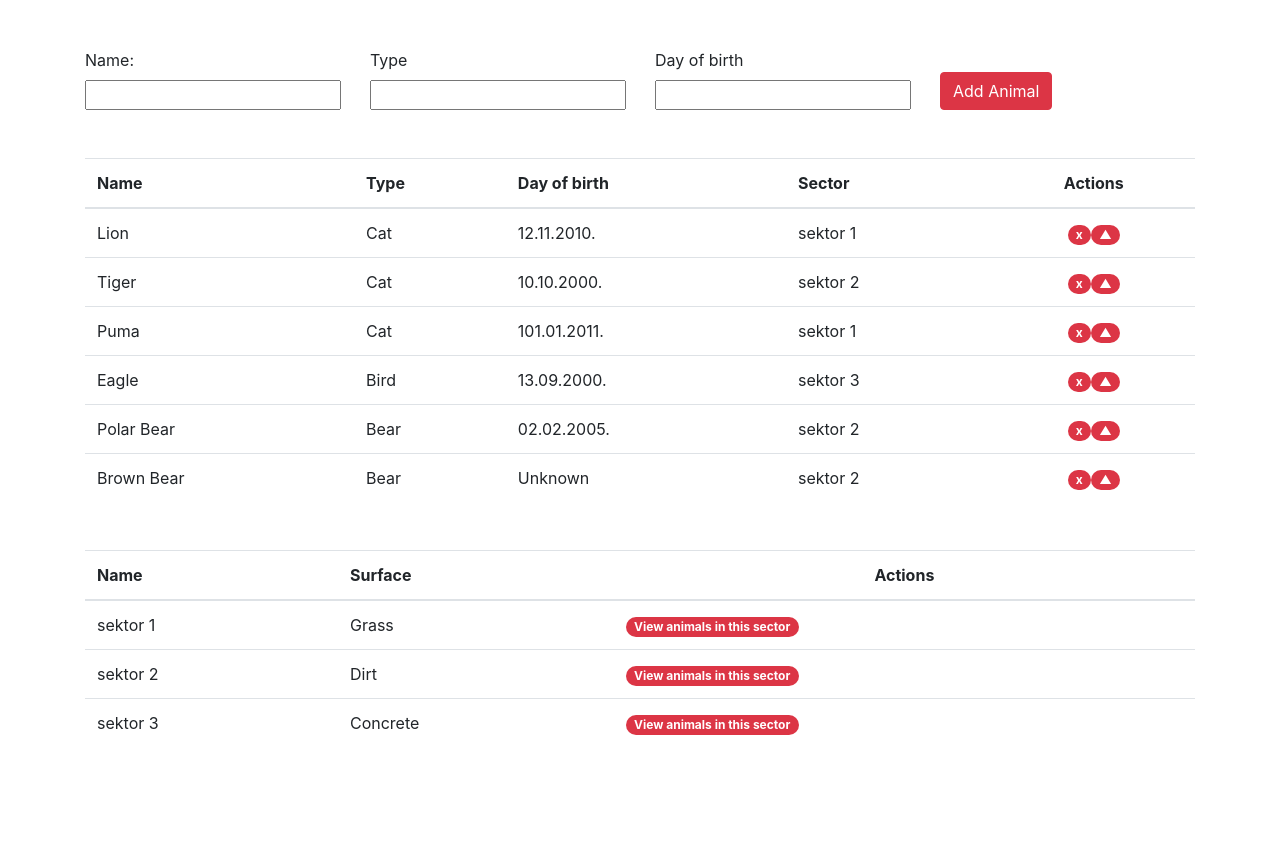
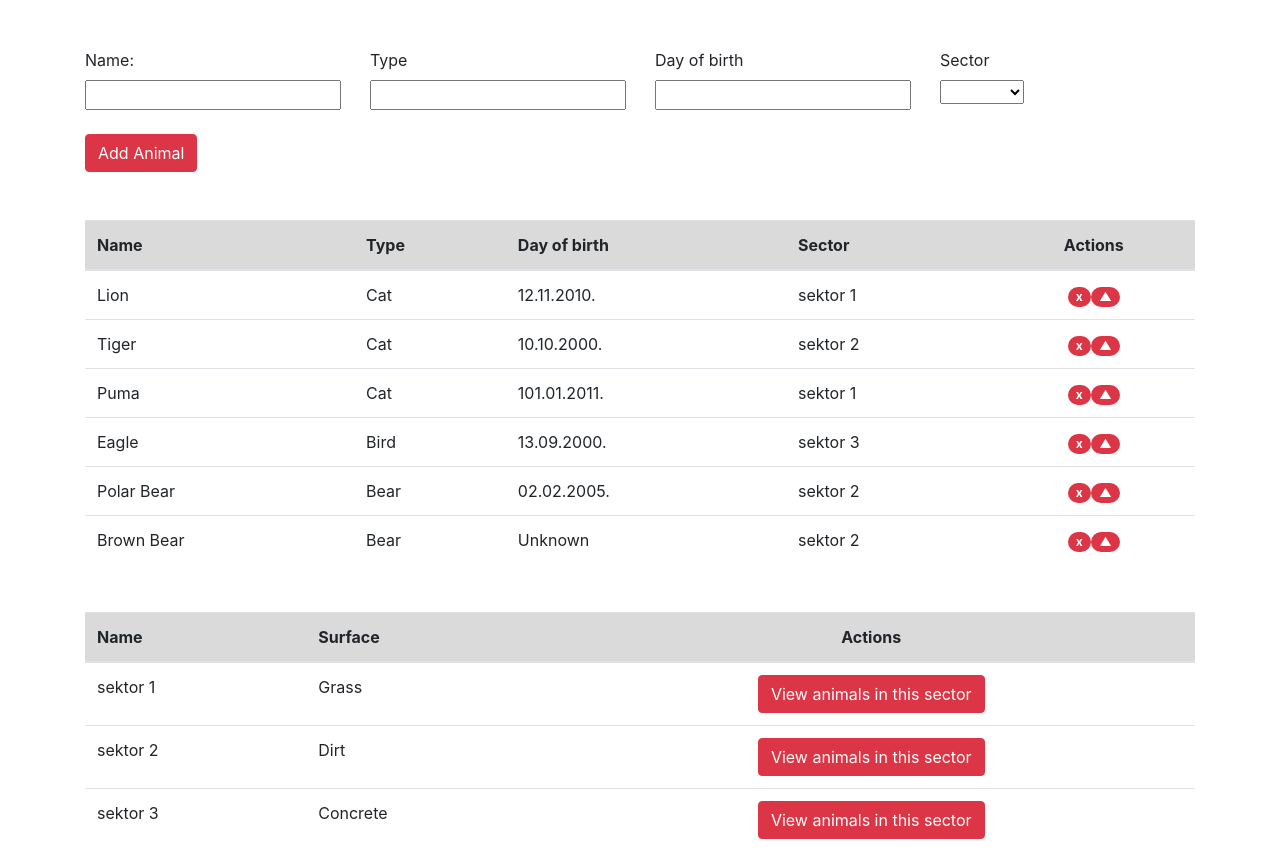
Before and after one commit to npantos/zoo, an Angular app: page / in a window 1280 px wide. Before the commit the page ends 800 px from the top, so only its background shows below. Built offline with nearby package versions, Linux system fonts and the light colour scheme.

Commit message:
Zadatak 8a

```diff
--- a/src/app/animal-list/animal-list.component.html
+++ b/src/app/animal-list/animal-list.component.html
@@ -1,30 +1,36 @@
 <div class="container mt-5">
-
     <form class="row">
         <div class="col-3">
-      <label for="name">Name:</label><br />
-      <input type="text" name="name" [(ngModel)]="name">
+            <label for="name">Name:</label><br/>
+            <input type="text" id="name" name="name" [(ngModel)]="name">
         </div>
 
         <div class="col-3">
-      <label for="type">Type</label><br />
-      <input type="text" name="type" [(ngModel)]="type">
+            <label for="type">Type</label><br/>
+            <input type="text" id="type" name="type" [(ngModel)]="type">
         </div>
 
         <div class="col-3">
-      <label for="day_of_birth">Day of birth</label><br />
-      <input type="text" name="day_of_birth" [(ngModel)]="day_of_birth"><br />
+            <label for="day_of_birth">Day of birth</label><br/>
+            <input type="text" id="day_of_birth" name="day_of_birth" [(ngModel)]="day_of_birth"><br/>
         </div>
 
         <div class="col-3">
-      <br />
+            <label for="sector">Sector</label><br/>
+            <select name="sector" id="sector" [(ngModel)]="sector">
+                <option *ngFor="let sector of sectors;let i = index" value="{{i}}">{{ sector['name'] }}</option>
+            </select>
+        </div>
+
+        <div class="col-3">
+            <br/>
             <button class="btn btn-danger" (click)="addAnimal()">Add Animal</button>
         </div>
     </form>
 
     <table class="table table-hover mt-5">
         <thead>
-    <tr>
+        <tr class="table-active">
             <th scope="col">Name</th>
             <th scope="col">Type</th>
             <th scope="col">Day of birth</th>
@@ -34,37 +40,39 @@
         </thead>
         <tbody>
         <tr *ngFor="let animal of animals">
-      <td>{{ animal.name }}</td>
-      <td>{{ animal.type }}</td>
-      <td>{{ animal.day_of_birth ? animal.day_of_birth : 'Unknown' }}</td>
-      <td>{{ animal.sector.name ? animal.sector.name : 'Unknown' }}</td>
+            <td>{{ animal['name'] }}</td>
+            <td>{{ animal['type'] }}</td>
+            <td>{{ animal['day_of_birth'] ? animal['day_of_birth'] : 'Unknown' }}</td>
+            <td>{{ animal['sector'] ? animal['sector']['name'] : 'Unknown' }}</td>
             <td class="text-center">
-        <button (click)="removeAnimal(animal)" style="cursor:pointer" class="badge badge-danger badge-pill btn">x</button>
-        <button (click)="moveOnTop(animal)" style="cursor:pointer" class="badge badge-danger badge-pill btn">▲</button>
+                <button (click)="removeAnimal(animal)" style="cursor:pointer" class="badge badge-danger badge-pill btn">
+                    x
+                </button>
+                <button (click)="moveOnTop(animal)" style="cursor:pointer" class="badge badge-danger badge-pill btn">▲
+                </button>
             </td>
         </tr>
         </tbody>
     </table>
 
-
     <table class="table table-hover mt-5">
         <thead>
-        <tr>
+        <tr class="table-active">
             <th scope="col">Name</th>
             <th scope="col">Surface</th>
             <th class="text-center" scope="col">Actions</th>
-
         </tr>
         </thead>
         <tbody>
         <tr *ngFor="let sector of sectors">
-            <td>{{ sector.name }}</td>
-            <td>{{ sector.surface }}</td>
-            <td><button (click)="sectorPopUp(sector)" style="cursor:pointer" class="badge badge-danger badge-pill btn">View animals in this sector</button></td>
+            <td>{{ sector['name'] }}</td>
+            <td>{{ sector['surface'] }}</td>
+            <td class="text-center">
+                <button (click)="sectorPopUp(sector)" style="cursor:pointer" class="btn btn-danger">
+                    View animals in this sector
+                </button>
+            </td>
         </tr>
         </tbody>
     </table>
-
-
-
 </div>
--- a/src/app/animal-list/animal-list.component.ts
+++ b/src/app/animal-list/animal-list.component.ts
@@ -12,6 +12,7 @@ export class AnimalListComponent implements OnInit {
     animals: Array<object>;
     name;
     type;
+    sector;
     sectors: Array<object>;
     day_of_birth;
 
@@ -51,17 +52,19 @@ export class AnimalListComponent implements OnInit {
     }
 
     addAnimal() {
-        this.animals.push(new Animal(this.name, this.type, this.day_of_birth));
+        console.log(this.sector);
+        this.animals.push(new Animal(this.name, this.type, this.day_of_birth, this.sectors[this.sector]));
+        console.log(this.animals);
     }
 
     sectorPopUp(sector) {
-
-        this.animals.filter(function (select) {
-            if (select.sector == sector) {
-                console.log(select);
+        const filteredNames = [];
+        this.animals.filter(function (animals) {
+            if (animals['sector'] === sector) {
+                filteredNames.push(animals['name']);
             }
         });
-
+        alert(filteredNames);
     }
 
 }
```
Also changed, not shown: src/app/app.module.ts (+3 -5 lines). Lines whose indentation alone changed are shown as unchanged.
